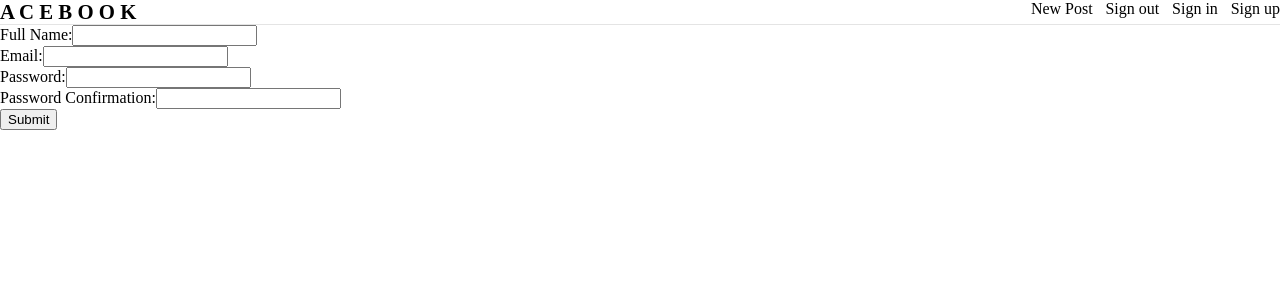
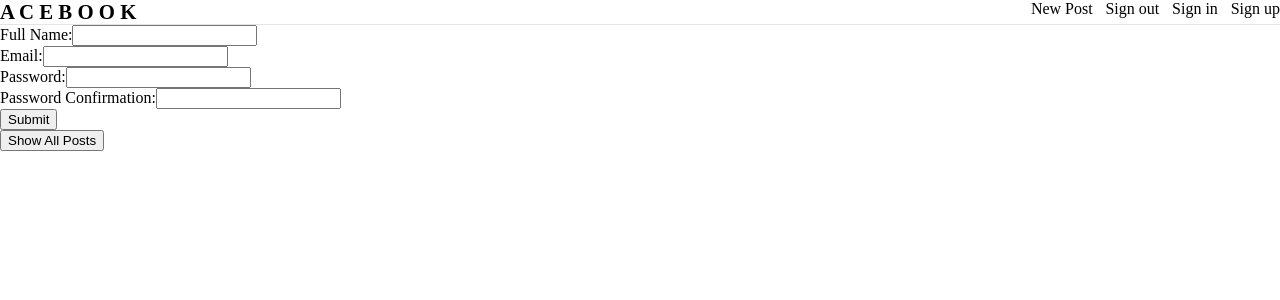
Before and after one commit to LondonJim/Acebook-Frontend-EagleWithTopHat, a React (Create React App) app: page / in a window 1280 px wide. Shown: the top 300 px of the page. Built offline with nearby package versions, Linux system fonts and the light colour scheme.

Commit message:
feat: user can click to see all posts

```diff
--- a/package.json
+++ b/package.json
@@ -4,8 +4,6 @@
   "main": "app.js",
   "private": true,
   "dependencies": {
-    "body-parser": "^1.18.3",
-    "express": "^4.16.3",
     "react": "^16.5.2",
     "react-dom": "^16.5.2",
     "react-router-dom": "^4.3.1",
@@ -13,7 +11,7 @@
     "react-tap-event-plugin": "^3.0.3"
   },
   "scripts": {
-    "start": "node app.js",
+    "start": "react-scripts start",
     "build": "react-scripts build",
     "test": "react-scripts test",
     "eject": "react-scripts eject"
--- a/src/App.js
+++ b/src/App.js
@@ -1,9 +1,7 @@
 import React, {Component} from "react";
-// import ReactDOM from "react-dom";
 import NavBar from './components/navBar'
 import SignUp from './components/signUp'
-// import SignIn from './components/signIn'
-// import './App.css';
+import Posts from './components/posts'
 
 class App extends Component {
   render() {
@@ -11,7 +9,7 @@ class App extends Component {
       <div>
         <NavBar />
         <SignUp />
-
+        <Posts />
       </div>
     );
   }
--- /dev/null
+++ b/src/components/posts.js
@@ -0,0 +1,51 @@
+import React, { Component } from "react";
+
+class Posts extends React.Component {
+  constructor(props) {
+    super(props);
+    this.state = {
+      posts: []
+    }
+    this.handleSubmit = this.handleSubmit.bind(this);
+  }
+
+  showPosts() {
+    const posts = this.state.posts.map(post => (
+      <div>
+        <p>User id: {post.user_id}</p>
+        <p>Post content: {post.message}</p>
+        <p>Created on: {post.created_at}</p>
+        <br></br>
+      </div>
+    ));
+    return (
+      <div>
+        <ul>{posts}</ul>
+      </div>
+    );
+  }
+
+  handleSubmit(event) {
+    const api_url = "https://acebook-eaglewithtophat.herokuapp.com/posts";
+    fetch(api_url, {
+      method: "GET"
+    })
+    .then(response => response.json())
+    .then(data => this.setState({ posts: data }));
+    event.preventDefault();
+  }
+  render() {
+    return (
+      <div>
+        <form name ="post_form" onSubmit={this.handleSubmit}>
+          <label>
+            <input type="submit" value="Show All Posts" />
+          </label>
+        </form>
+          {this.showPosts()}
+      </div>
+    );
+  }
+}
+
+export default Posts;
--- a/src/components/signUp.js
+++ b/src/components/signUp.js
@@ -11,7 +11,7 @@ class SignUp extends React.Component {
     };
 
     this.handleChange = this.handleChange.bind(this);
-    this.handleSubmit = this.handleSubmit.bind(this); // binds 'this.handleSubmit' to this.SignUp
+    this.handleSubmit = this.handleSubmit.bind(this);
 
     };
 
```
Also changed, not shown: 1 other file (tests, documents, lock files or other folders).
